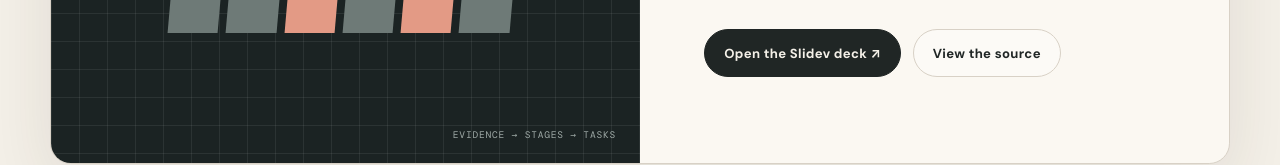
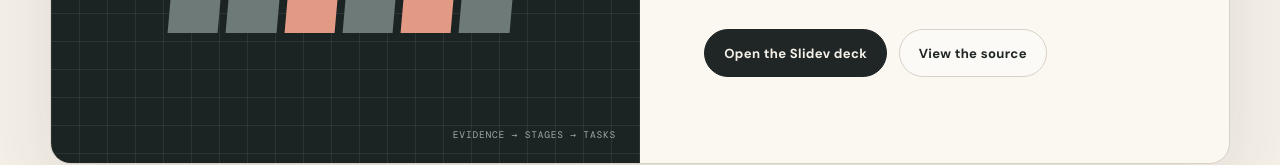
Before and after one commit to ThibauldC/glorious-manta, an Eleventy site: page presentations.njk in a window 1280 px wide. Shown: the part 737-902 px from the top of the page. Built offline with nearby package versions, Linux system fonts and the light colour scheme; Eleventy itself is replaced by a stand-in of ours; files that its build step writes are made by us from their sources.

Commit message:
cd: add presentations to site build

```diff
--- a/package.json
+++ b/package.json
@@ -3,7 +3,7 @@
   "private": true,
   "type": "module",
   "scripts": {
-    "build": "eleventy",
+    "build": "eleventy && sh scripts/build-slides.sh",
     "start": "eleventy --serve"
   },
   "devDependencies": {
--- a/presentations.njk
+++ b/presentations.njk
@@ -19,7 +19,7 @@ description: Talks and Slidev decks by Thibauld Croonenborghs.
     <h2>The Spark detective</h2>
     <p>Use the Spark UI and History Server to investigate slow Spark jobs. The talk covers symptoms, stages, skew, shuffle, and executor imbalance.</p>
     <div class="deck-actions">
-      <a class="button primary" href="https://thibauldc.github.io/spark-ui-detective/">Open the Slidev deck ↗</a>
+      <a class="button primary" href="/presentations/spark-ui-detective/">Open the Slidev deck</a>
       <a class="button" href="https://github.com/ThibauldC/spark-ui-detective">View the source</a>
     </div>
   </div>
```
Also changed, not shown: 1 other file.
